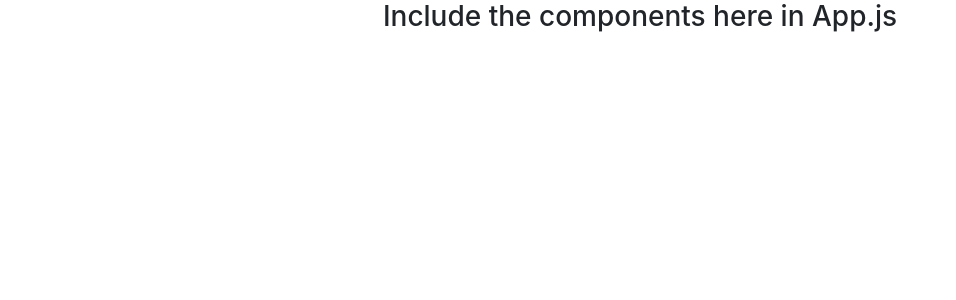
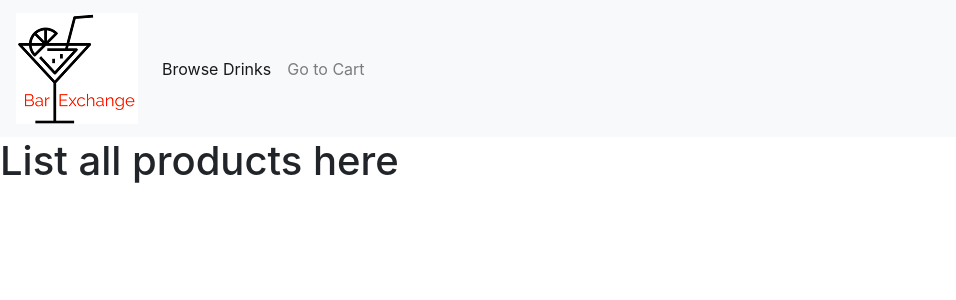
Before and after one commit to Tyaisurm/react-codecamp-2019, a React (Create React App) app: page / in a window 1280 px wide. Shown: the top 300 px of the page, without its empty margins (0-956 px from the left). Built offline with nearby package versions, Linux system fonts and the light colour scheme.

Commit message:
Adding Nav

```diff
--- a/src/App.js
+++ b/src/App.js
@@ -1,12 +1,14 @@
 import React, { Component } from "react";
 import "./App.css";
-import Products from "./containers/products";
+import Navigation from "./containers/navigation";
+import ProductList from "./components/productList";
 
 class App extends Component {
   render() {
     return (
-      <div className="App">
-        <h3>Include the components here in App.js</h3>
+      <div>
+        <Navigation />
+        <ProductList />
       </div>
     );
   }
--- /dev/null
+++ b/src/containers/navigation.jsx
@@ -0,0 +1,41 @@
+import React from "react";
+
+class Navigation extends React.Component {
+  render() {
+    return (
+      <nav className="navbar navbar-expand-lg navbar-light bg-light">
+        <a className="navbar-brand" href="/">
+          <img clasName="logo" src={require("../logo.png")} alt="Logo" />
+        </a>
+        <button
+          className="navbar-toggler"
+          type="button"
+          data-toggle="collapse"
+          data-target="#navbarSupportedContent"
+          aria-controls="navbarSupportedContent"
+          aria-expanded="false"
+          aria-label="Toggle navigation"
+        >
+          <span className="navbar-toggler-icon" />
+        </button>
+
+        <div className="collapse navbar-collapse" id="navbarSupportedContent">
+          <ul className="navbar-nav mr-auto">
+            <li className="nav-item active">
+              <a className="nav-link" href="/">
+                Browse Drinks <span className="sr-only">(current)</span>
+              </a>
+            </li>
+            <li className="nav-item">
+              <a className="nav-link" href="/">
+                Go to Cart
+              </a>
+            </li>
+          </ul>
+        </div>
+      </nav>
+    );
+  }
+}
+
+export default Navigation;
--- a/src/containers/products.jsx
+++ b/src/containers/products.jsx
@@ -0,0 +1,15 @@
+import React from "react";
+import ProductsList from "../components/productList";
+import Product from "../components/product";
+
+const Products = ({ products, addToCart }) => (
+  <ProductsList title="Products">
+    {products.map(product => (
+      <Product
+        key={product.id}
+        product={product}
+        onAddToCartClicked={() => addToCart(product.id)}
+      />
+    ))}
+  </ProductsList>
+);
```
Also changed, not shown: src/containers/header.jsx (deleted), src/logo.png (added).
